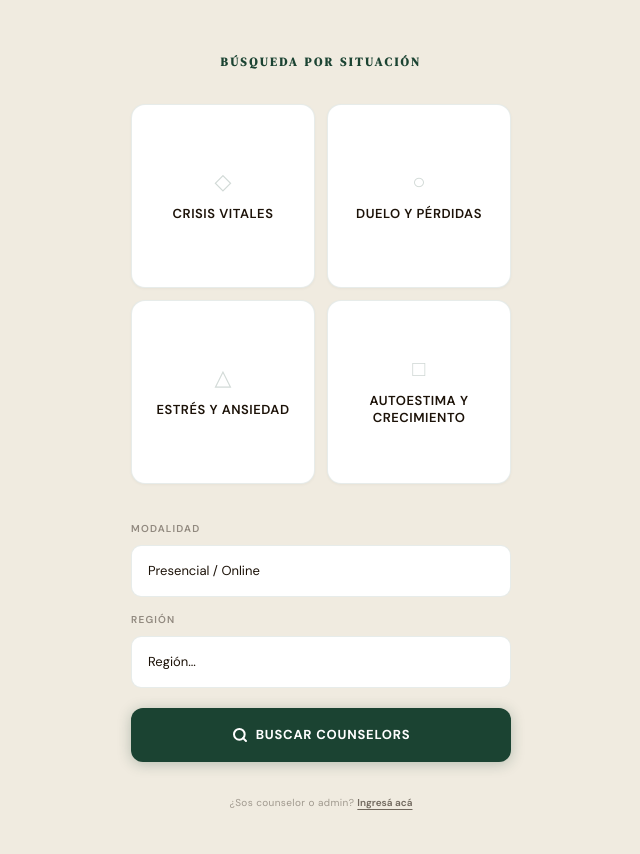
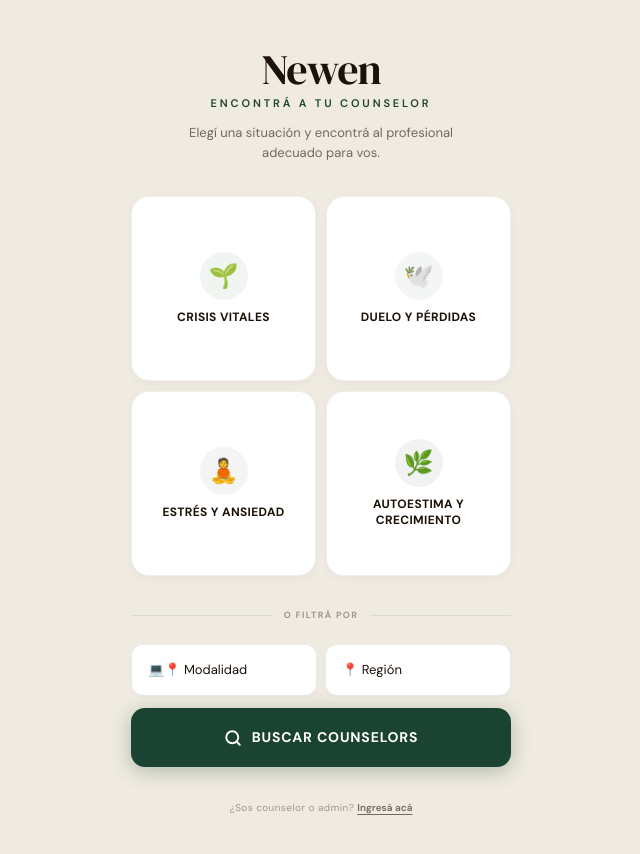
Before and after one commit to ethereaconsultora/NEWEN, a Next.js app: page / in a window 1280 px wide. Shown: the top 854 px of the page, without its empty margins (319-959 px from the left). Built offline with nearby package versions, Linux system fonts and the light colour scheme.

Commit message:
feat: home rediseñado con íconos, colores por categoría, hover effects + admin client para API counselors

```diff
--- a/app/api/counselors/route.ts
+++ b/app/api/counselors/route.ts
@@ -1,5 +1,5 @@
 import { NextResponse } from "next/server";
-import { createClient } from "@/lib/supabase/server";
+import { createAdminClient } from "@/lib/supabase/admin";
 
 /**
  * GET /api/counselors
@@ -19,7 +19,7 @@
   const modalidad = searchParams.get("modalidad") ?? "";
   const provincia = searchParams.get("provincia") ?? "";
 
-  const supabase = await createClient();
+  const supabase = createAdminClient();
 
   let query = supabase
     .from("counselors")
--- a/app/page.tsx
+++ b/app/page.tsx
@@ -3,10 +3,10 @@
 import Link from "next/link";
 
 const CATEGORIAS = [
-  { label: "Crisis Vitales", q: "Crisis", symbol: "◇" },
-  { label: "Duelo y Pérdidas", q: "Duelo", symbol: "○" },
-  { label: "Estrés y Ansiedad", q: "Ansiedad", symbol: "△" },
-  { label: "Autoestima y Crecimiento", q: "Crecimiento personal", symbol: "□" },
+  { label: "Crisis Vitales", q: "Crisis", icon: "🌱", color: "#4A7C59", bg: "rgba(74,124,89,0.08)" },
+  { label: "Duelo y Pérdidas", q: "Duelo", icon: "🕊️", color: "#6B8F71", bg: "rgba(107,143,113,0.08)" },
+  { label: "Estrés y Ansiedad", q: "Ansiedad", icon: "🧘", color: "#5A7A64", bg: "rgba(90,122,100,0.08)" },
+  { label: "Autoestima y Crecimiento", q: "Crecimiento personal", icon: "🌿", color: "#3D6B4F", bg: "rgba(61,107,79,0.08)" },
 ];
 
 export default function HomePage() {
@@ -17,32 +17,54 @@
       display: "flex",
       flexDirection: "column",
       alignItems: "center",
-      padding: "56px 24px 44px",
+      padding: "48px 20px 44px",
       fontFamily: "var(--nv-font-body)",
     }}>
-      {/* HEADER */}
-      <h1 style={{
-        fontSize: 12,
-        fontWeight: 700,
-        letterSpacing: "0.22em",
-        color: "var(--nv-accent)",
-        textTransform: "uppercase",
+      {/* LOGO + TAGLINE */}
+      <div style={{ textAlign: "center", marginBottom: 10 }}>
+        <h1 style={{
+          fontSize: 42,
+          fontWeight: 400,
+          fontFamily: "var(--nv-font-display)",
+          color: "var(--nv-text-primary)",
+          letterSpacing: -1,
+          margin: "0 0 4px",
+          lineHeight: 1,
+        }}>
+          Newen
+        </h1>
+        <p style={{
+          fontSize: 11,
+          fontWeight: 600,
+          letterSpacing: "0.26em",
+          color: "var(--nv-accent)",
+          textTransform: "uppercase",
+          margin: 0,
+        }}>
+          Encontrá a tu counselor
+        </p>
+      </div>
+
+      {/* SUBTITLE */}
+      <p style={{
+        fontSize: 13,
+        color: "var(--nv-text-secondary)",
         textAlign: "center",
-        margin: 0,
-        marginBottom: 36,
-        lineHeight: 1,
+        maxWidth: 300,
+        margin: "0 0 32px",
+        lineHeight: 1.6,
       }}>
-        Búsqueda por Situación
-      </h1>
+        Elegí una situación y encontrá al profesional adecuado para vos.
+      </p>
 
-      {/* 2x2 GRID */}
+      {/* 2x2 GRID — CATEGORÍAS */}
       <div style={{
         display: "grid",
         gridTemplateColumns: "1fr 1fr",
-        gap: 12,
+        gap: 10,
         width: "100%",
         maxWidth: 380,
-        marginBottom: 36,
+        marginBottom: 32,
       }}>
         {CATEGORIAS.map((cat) => (
           <Link
@@ -55,30 +77,44 @@
               justifyContent: "center",
               aspectRatio: "1",
               background: "#FFFFFF",
-              border: "1px solid rgba(27,67,50,0.10)",
-              borderRadius: 14,
+              border: "1.5px solid rgba(27,67,50,0.08)",
+              borderRadius: 18,
               textDecoration: "none",
-              padding: "20px 14px",
-              gap: 14,
-              boxShadow: "0 1px 3px rgba(0,0,0,0.04)",
-              transition: "border-color 0.25s, box-shadow 0.25s",
+              padding: "18px 12px",
+              gap: 10,
+              boxShadow: "0 2px 8px rgba(0,0,0,0.04)",
+              transition: "all 0.25s ease",
+              cursor: "pointer",
+              position: "relative",
+              overflow: "hidden",
+            }}
+            onMouseEnter={e => {
+              e.currentTarget.style.borderColor = cat.color;
+              e.currentTarget.style.boxShadow = `0 4px 20px ${cat.bg}`;
+              e.currentTarget.style.transform = "translateY(-2px)";
+            }}
+            onMouseLeave={e => {
+              e.currentTarget.style.borderColor = "rgba(27,67,50,0.08)";
+              e.currentTarget.style.boxShadow = "0 2px 8px rgba(0,0,0,0.04)";
+              e.currentTarget.style.transform = "translateY(0)";
             }}
           >
+            {/* Icon circle */}
+            <div style={{
+              width: 48, height: 48, borderRadius: "50%",
+              background: cat.bg,
+              display: "flex", alignItems: "center", justifyContent: "center",
+              fontSize: 24, lineHeight: 1,
+              transition: "transform 0.25s ease",
+            }}>
+              {cat.icon}
+            </div>
             <span style={{
-              fontSize: 22,
-              color: "rgba(27,67,50,0.20)",
-              lineHeight: 1,
-              fontWeight: 300,
-              fontFamily: "'DM Serif Display', serif",
-            }}>
-              {cat.symbol}
-            </span>
-            <span style={{
-              fontSize: 13,
-              fontWeight: 600,
-              color: "#1C1208",
+              fontSize: 12,
+              fontWeight: 700,
+              color: "var(--nv-text-primary)",
               textAlign: "center",
-              letterSpacing: "0.04em",
+              letterSpacing: "0.03em",
               lineHeight: 1.3,
               textTransform: "uppercase",
             }}>
@@ -88,7 +124,19 @@
         ))}
       </div>
 
-      {/* FORM */}
+      {/* DIVIDER */}
+      <div style={{
+        display: "flex", alignItems: "center", gap: 12,
+        width: "100%", maxWidth: 380, marginBottom: 20,
+      }}>
+        <hr style={{ flex: 1, border: "none", borderTop: "1px solid rgba(27,67,50,0.10)" }} />
+        <span style={{ fontSize: 9, fontWeight: 700, letterSpacing: "0.15em", color: "var(--nv-text-muted)", textTransform: "uppercase" }}>
+          o filtrá por
+        </span>
+        <hr style={{ flex: 1, border: "none", borderTop: "1px solid rgba(27,67,50,0.10)" }} />
+      </div>
+
+      {/* FORM — FILTROS */}
       <form
         action="/buscar"
         method="GET"
@@ -97,78 +145,53 @@
           maxWidth: 380,
           display: "flex",
           flexDirection: "column",
-          gap: 14,
+          gap: 12,
         }}
       >
         {/* MODALIDAD */}
-        <div>
-          <label style={{
-            display: "block",
-            fontSize: 10,
-            fontWeight: 600,
-            color: "rgba(28,18,8,0.45)",
-            letterSpacing: "0.12em",
-            textTransform: "uppercase",
-            marginBottom: 8,
-            fontFamily: "'DM Sans', sans-serif",
-          }}>
-            Modalidad
-          </label>
+        <div style={{ display: "flex", gap: 8 }}>
           <select
             name="modalidad"
             style={{
-              width: "100%",
+              flex: 1,
               padding: "14px 16px",
               background: "#FFFFFF",
               border: "1px solid rgba(27,67,50,0.10)",
-              borderRadius: 10,
-              color: "#1C1208",
+              borderRadius: 12,
+              color: "var(--nv-text-primary)",
               fontSize: 13,
-              fontFamily: "'DM Sans', sans-serif",
+              fontFamily: "var(--nv-font-body)",
               outline: "none",
               appearance: "none",
               WebkitAppearance: "none",
               cursor: "pointer",
+              boxShadow: "0 1px 3px rgba(0,0,0,0.03)",
             }}
           >
-            <option value="">Presencial / Online</option>
+            <option value="">💻📍 Modalidad</option>
             <option value="online">Online</option>
             <option value="presencial">Presencial</option>
           </select>
-        </div>
 
-        {/* REGIÓN */}
-        <div>
-          <label style={{
-            display: "block",
-            fontSize: 10,
-            fontWeight: 600,
-            color: "rgba(28,18,8,0.45)",
-            letterSpacing: "0.12em",
-            textTransform: "uppercase",
-            marginBottom: 8,
-            fontFamily: "'DM Sans', sans-serif",
-          }}>
-            Región
-          </label>
           <select
             name="provincia"
             style={{
-              width: "100%",
+              flex: 1,
               padding: "14px 16px",
               background: "#FFFFFF",
               border: "1px solid rgba(27,67,50,0.10)",
-              borderRadius: 10,
-              color: "#1C1208",
+              borderRadius: 12,
+              color: "var(--nv-text-primary)",
               fontSize: 13,
-              fontFamily: "'DM Sans', sans-serif",
+              fontFamily: "var(--nv-font-body)",
               outline: "none",
               appearance: "none",
               WebkitAppearance: "none",
               cursor: "pointer",
+              boxShadow: "0 1px 3px rgba(0,0,0,0.03)",
             }}
           >
-            <option value="">Región...</option>
+            <option value="">📍 Región</option>
             <option value="Buenos Aires">Buenos Aires</option>
             <option value="CABA">CABA</option>
             <option value="Córdoba">Córdoba</option>
@@ -177,7 +200,7 @@
           </select>
         </div>
 
-        {/* BUTTON */}
+        {/* BUSCAR BUTTON */}
         <button
           type="submit"
           onClick={(e) => {
@@ -189,26 +212,34 @@
           }}
           style={{
             width: "100%",
-            padding: "16px 0",
+            padding: "18px 0",
             background: "var(--nv-accent)",
             border: "none",
-            borderRadius: 12,
+            borderRadius: 14,
             color: "#FFFFFF",
-            fontSize: 13,
+            fontSize: 14,
             fontWeight: 700,
-            fontFamily: "'DM Sans', sans-serif",
+            fontFamily: "var(--nv-font-body)",
             letterSpacing: "0.06em",
             textTransform: "uppercase",
             cursor: "pointer",
             display: "flex",
             alignItems: "center",
             justifyContent: "center",
-            gap: 8,
-            marginTop: 6,
-            boxShadow: "0 2px 14px rgba(27,67,50,0.28)",
+            gap: 10,
+            boxShadow: "0 4px 20px rgba(27,67,50,0.30)",
+            transition: "all 0.2s",
+          }}
+          onMouseEnter={e => {
+            e.currentTarget.style.boxShadow = "0 6px 28px rgba(27,67,50,0.40)";
+            e.currentTarget.style.transform = "translateY(-1px)";
+          }}
+          onMouseLeave={e => {
+            e.currentTarget.style.boxShadow = "0 4px 20px rgba(27,67,50,0.30)";
+            e.currentTarget.style.transform = "translateY(0)";
           }}
         >
-          <svg width="16" height="16" viewBox="0 0 24 24" fill="none" stroke="currentColor" strokeWidth="3" strokeLinecap="round" strokeLinejoin="round">
+          <svg width="18" height="18" viewBox="0 0 24 24" fill="none" stroke="currentColor" strokeWidth="2.5" strokeLinecap="round" strokeLinejoin="round">
             <circle cx="11" cy="11" r="8" />
             <line x1="21" y1="21" x2="16.65" y2="16.65" />
           </svg>
@@ -216,7 +247,7 @@
         </button>
       </form>
 
-      {/* Counselor / Admin entry */}
+      {/* Counselor entry */}
       <div style={{ marginTop: 28, textAlign: "center" }}>
         <span style={{ fontSize: 10, color: "var(--nv-text-muted)", letterSpacing: "0.04em" }}>
           ¿Sos counselor o admin?{" "}
--- /dev/null
+++ b/lib/supabase/admin.ts
@@ -0,0 +1,13 @@
+import { createClient } from "@supabase/supabase-js";
+
+/**
+ * Cliente Supabase con service_role — bypass RLS.
+ * SOLO para uso en API Routes (server-side).
+ * NUNCA se expone al cliente.
+ */
+export function createAdminClient() {
+  return createClient(
+    process.env.NEXT_PUBLIC_SUPABASE_URL!,
+    process.env.SUPABASE_SERVICE_ROLE_KEY!
+  );
+}
```
